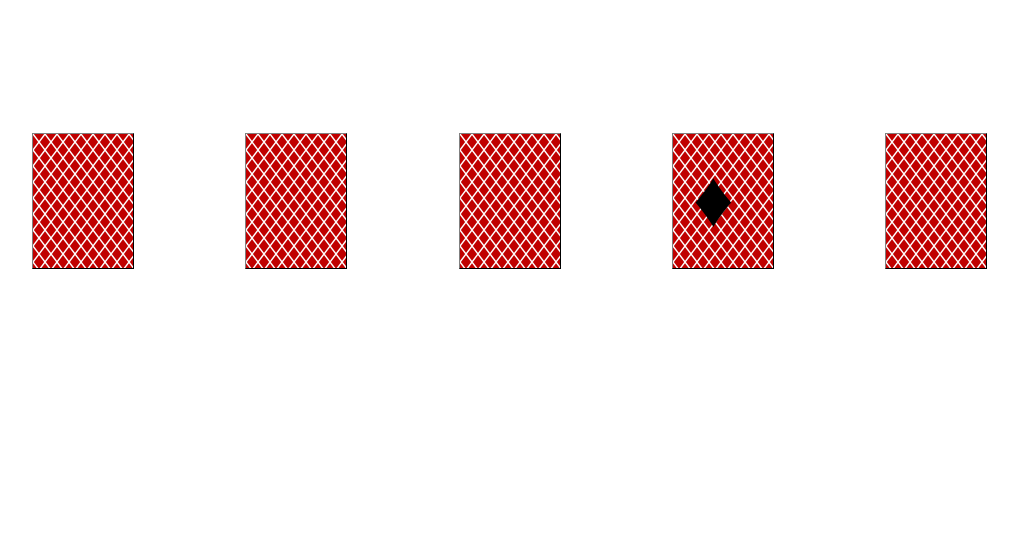
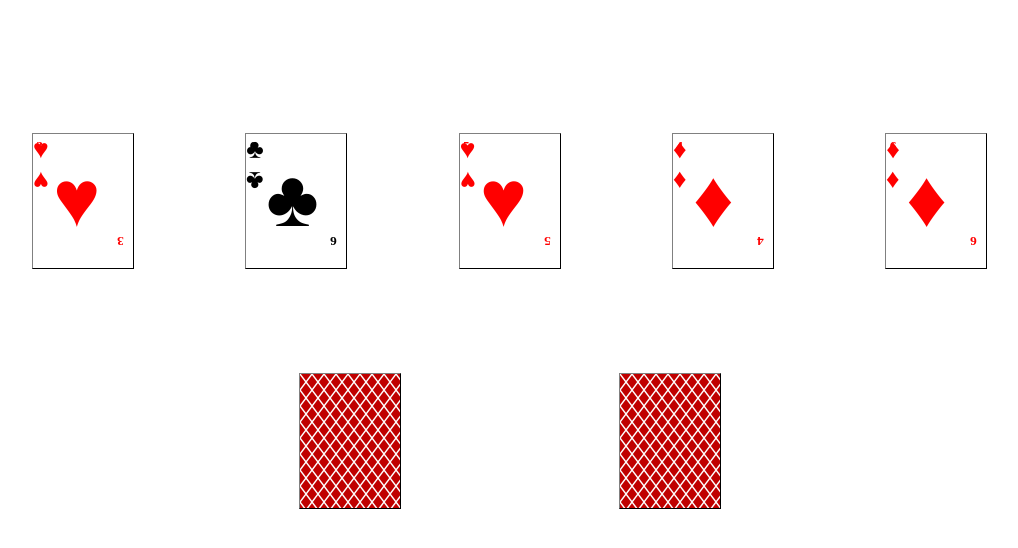
Before and after one commit to rahulkgupta/CS164-PairProjects, a plain HTML site: page index.html in a window 1280 px wide. Shown: the whole page, without its empty margins (128-1146 px from the left). Drawn offline with Linux system fonts and the light colour scheme.

Commit message:
Programatically adding cards

```diff
--- a/custom.js
+++ b/custom.js
@@ -1,24 +1,73 @@
-$(document).ready(function() {
-  $("div").click(function() {
-	$(this).hide();
-  });
-});
+// $(document).ready(function() {
+//   $("div").click(function() {
+// 	$(this).hide();
+//   });
+// });
 
 
-$(document).ready(function() {
-  	var pars = $("div");
-      for( i=0; i<pars.length; i++ ){
-         alert("Found paragraph: " + pars[i].innerHTML);
-      }
-   });
+// $(document).ready(function() {
+//   	var pars = $("div");
+//       for( i=0; i<pars.length; i++ ){
+//          alert("Found paragraph: " + pars[i].innerHTML);
+//       }
+//    });
 
 
 
 
+// $(document).ready(function() {
+//   	var stack = $(".stack1");
+//   	for( i=0; i<stack.length; i++ ){
+//          alert("Found stack" + stack[i].innerHTML);
+//       }
+
+//    });
+
+
+cards = [
+    ["h", 2], ["h", 3], ["h", 4], ["h", 5], ["h", 6],
+    ["c", 2], ["c", 3], ["c", 4], ["c", 5], ["c", 6],
+    ["s", 2], ["s", 3], ["s", 4], ["s", 5], ["s", 6],
+    ["d", 2], ["d", 3], ["d", 4], ["d", 5], ["d", 6]
+]
 $(document).ready(function() {
-  	var stack = $(".stack1");
-  	for( i=0; i<stack.length; i++ ){
-         alert("Found stack" + stack[i].innerHTML);
-      }
+  for (i = 0; i < 5; i++) {
+    var randomnum = Math.floor(Math.random()*cards.length)
+    var card = cards.splice(randomnum, 1) [0]
+    setCard(card, i)
+  }
+  console.log(cards.length)
 
-   });
+  function setCard(card, i) {
+    $("#card"+(i+1)).removeClass("empty")
+    $("#card"+(i+1)).addClass(getColor(card))
+    $("#card"+(i+1)).find(".number").html(card[1])
+    $("#card"+(i+1)).find(".number2").html(card[1])
+    $("#card"+(i+1)).find(".suite").html(getSuite(card))
+    $("#card"+(i+1)).find(".suite2").html(getSuite(card))
+    $("#card"+(i+1)).find(".ace").html(getSuite(card))
+  }
+
+  function getColor(card) {
+    var val = card[0]
+    if (val == "h" || val == "d") {
+      return "red"
+    }
+    else
+      return "black"
+  }
+
+  function getSuite(card) {
+    var val = card[0]
+    if (val == "h")
+      return "&hearts;"
+    else if (val == "s")
+      return "&spades;"
+    else if (val == "c")
+      return "&clubs;"
+    else
+      return "&diams;"
+
+  }
+
+})
--- a/index.html
+++ b/index.html
@@ -1,9 +1,9 @@
 <html>
 <head>
 <link rel="stylesheet" type="text/css" href="style.css" />
+<script type="text/javascript" src="jQuery.js"></script>
 <script type="text/javascript" src="cards.js"></script>
 <script type="text/javascript" src="custom.js"></script>
-<script type="text/javascript" src="jQuery.js"></script>
 </head>
 
 <body>
@@ -32,7 +32,7 @@ $(document).ready(function() {
 
   $(".stack1").click(function() {
     $(this).fadeOut();
-    alert(newCard.toString());
+    // alert(newCard.toString());
 
   });
 });
@@ -41,34 +41,44 @@ $(document).ready(function() {
 </script>
 
 
-<div class="card" id="card1">
+<div class="card empty" id="card1">
   <div class="number"></div>
+  <div class="suite"></div>
   <div class="number2 upsideDown"></div>
+  <div class="suite2 upsideDown"></div>
   <div class="ace"></div>
 </div>
 
-<div class="card" id="card2">
+<div class="card empty" id="card2">
   <div class="number"></div>
+  <div class="suite"></div>
   <div class="number2 upsideDown"></div>
+  <div class="suite2 upsideDown"></div>
   <div class="ace"></div>
   </div>
 </div>
 
-<div class="card" id="card3">
+<div class="card empty" id="card3">
   <div class="number"></div>
+  <div class="suite"></div>
   <div class="number2 upsideDown"></div>
+  <div class="suite2 upsideDown"></div>
   <div class="ace"></div>
 </div>
 
-<div class="card" id="card4">
+<div class="card empty" id="card4">
   <div class="number"></div>
+  <div class="suite"></div>
   <div class="number2 upsideDown"></div>
-  <div class="ace">&diams;</div>
+  <div class="suite2 upsideDown"></div>
+  <div class="ace"></div>
 </div>
 
-<div class="card" id="card5">
+<div class="card empty" id="card5">
   <div class="number"></div>
+  <div class="suite"></div>
   <div class="number2 upsideDown"></div>
+  <div class="suite2 upsideDown"></div>
   <div class="ace"></div>
 </div>
 
--- a/style.css
+++ b/style.css
@@ -1,9 +1,7 @@
 #card1 {
-  background-image: url("cardback.gif");
   border-color: #808080 #000000 #000000 #808080;
   border-width: 1px;
   border-style: solid;
-  color: #000000;
   font-size: 20pt;
   position: absolute;
   width:  3.75em;
@@ -13,11 +11,9 @@
 }
 
 #card2 {
-  background-image: url("cardback.gif");
   border-color: #808080 #000000 #000000 #808080;
   border-width: 1px;
   border-style: solid;
-  color: #000000;
   font-size: 20pt;
   position: absolute;
   width:  3.75em;
@@ -27,11 +23,9 @@
 }
 
 #card3 {
-  background-image: url("cardback.gif");
   border-color: #808080 #000000 #000000 #808080;
   border-width: 1px;
   border-style: solid;
-  color: #000000;
   font-size: 20pt;
   position: absolute;
   width:  3.75em;
@@ -41,11 +35,9 @@
 }
 
 #card4 {
-  background-image: url("cardback.gif");
   border-color: #808080 #000000 #000000 #808080;
   border-width: 1px;
   border-style: solid;
-  color: #000000;
   font-size: 20pt;
   position: absolute;
   width:  3.75em;
@@ -55,11 +47,9 @@
 }
 
 #card5 {
-  background-image: url("cardback.gif");
   border-color: #808080 #000000 #000000 #808080;
   border-width: 1px;
   border-style: solid;
-  color: #000000;
   font-size: 20pt;
   position: absolute;
   width:  3.75em;
@@ -68,7 +58,7 @@
   top: 5.00em;:
 }
 
-#stack1 {
+#dealing-pile {
   background-image: url("cardback.gif");
   border-color: #808080 #000000 #000000 #808080;
   border-width: 1px;
@@ -82,7 +72,7 @@
   top: 14.00em;
 }
 
-#stack2 {
+#discard-pile {
   background-image: url("cardback.gif");
   border-color: #808080 #000000 #000000 #808080;
   border-width: 1px;
@@ -106,6 +96,7 @@
 
 .red { color: #ff0000; }
 
+.black {color: #000000; }
 .ace {
   font-size: 300%;
   position: absolute;
```
